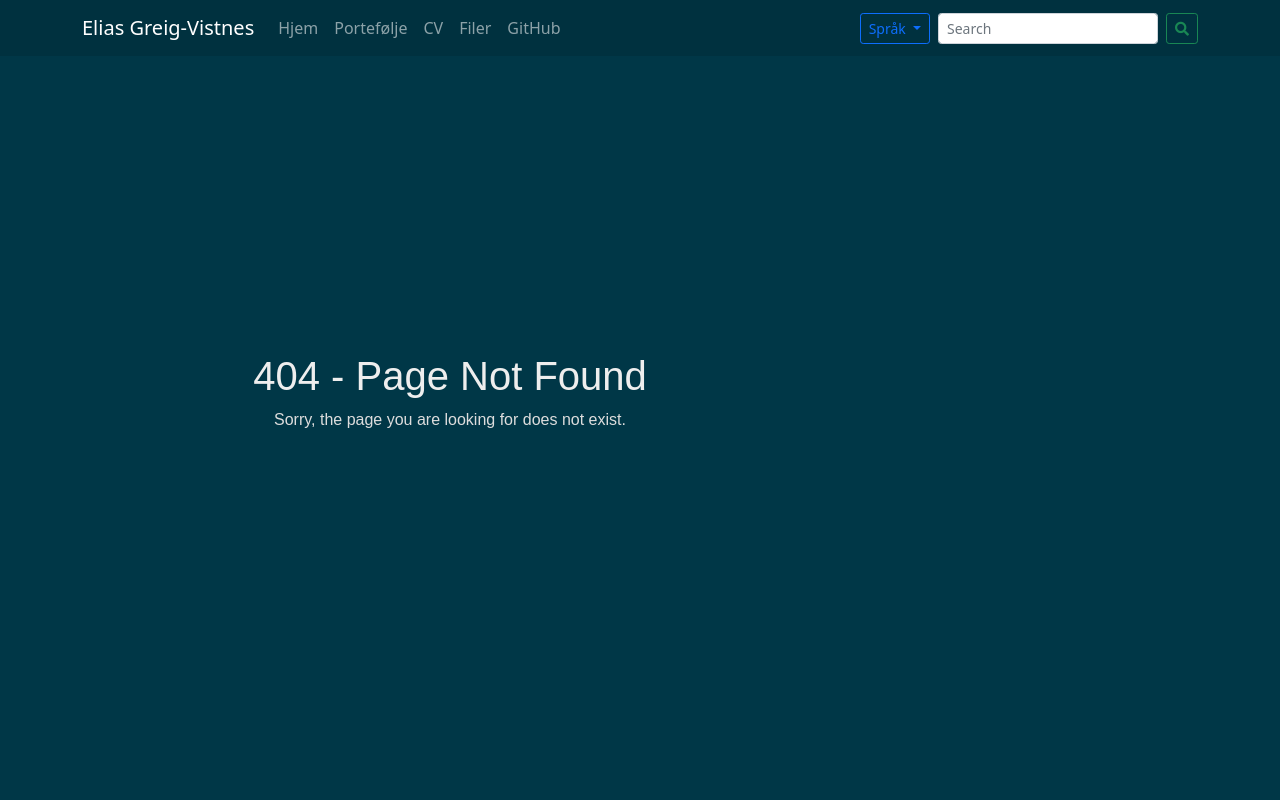
After one commit to TheN4meless0ne/Den-store-f-rjulsoppgaven_YFF-Elias, a Flask app: template portfolio/templates/404.html in a window 1280 px wide. The commit adds this page. Run offline with Flask 3, Linux system fonts and the light colour scheme; the template is opened without the code that fills it, so the values that code supplies are empty; some libraries are stand-ins or nearby versions.

Commit message:
fixed contact info and made a 404 error handler

```diff
--- a/portfolio/app.py
+++ b/portfolio/app.py
@@ -45,5 +45,9 @@ def download_file(filename):
 def serve_image(filename):
     return send_from_directory('../infomodule/images', filename)
 
+@app.errorhandler(404)
+def page_not_found(e):
+    return render_template('404.html'), 404
+
 if __name__ == '__main__':
     app.run(debug=True,host='0.0.0.0')
--- /dev/null
+++ b/portfolio/static/css/404.css
@@ -0,0 +1,12 @@
+/* 404 Page CSS (Does not work) */
+.container .center-error {
+    height: 100vh;
+    display: flex;
+    flex-direction: column;
+    justify-content: center;
+    align-items: center;
+    text-align: center;
+    font-family: Arial, sans-serif;
+    margin: 0 !important; /* Ensure no margin is applied */
+    padding: 0 !important; /* Ensure no padding is applied */
+}
--- a/portfolio/static/css/main.css
+++ b/portfolio/static/css/main.css
@@ -1,7 +1,7 @@
 body {
 background: #003747;
 color: #dddddd;
-margin-top: 5rem;
+margin-top: 0;
 }
 
 h1, h2, h3, h4, h5, h6 {
--- /dev/null
+++ b/portfolio/templates/404.html
@@ -0,0 +1,10 @@
+{% extends 'layout.html' %}
+
+{% block content %}
+    <div class="container">
+        <div class="center-error">
+            <h1>404 - Page Not Found</h1>
+            <p>Sorry, the page you are looking for does not exist.</p>
+        </div>
+    </div>
+{% endblock %}
--- a/portfolio/templates/partials/parts/styles.html
+++ b/portfolio/templates/partials/parts/styles.html
@@ -2,7 +2,6 @@
 <link rel="stylesheet" href="https://cdnjs.cloudflare.com/ajax/libs/font-awesome/5.15.4/css/all.min.css">
 
 <link rel="stylesheet" type="text/css" href="{{ url_for('static', filename='css/main.css') }}">
-
 <link rel="stylesheet" href="{{ url_for('static', filename='css/style.css') }}" />
-
 <link rel="stylesheet" href="{{ url_for('static', filename='css/portfolio.css') }}" />
+<link rel="stylesheet" href="{{ url_for('static', filename='css/404.css') }}" />
```
Also changed, not shown: portfolio/templates/page/portfolio.html (+8 -16 lines).
